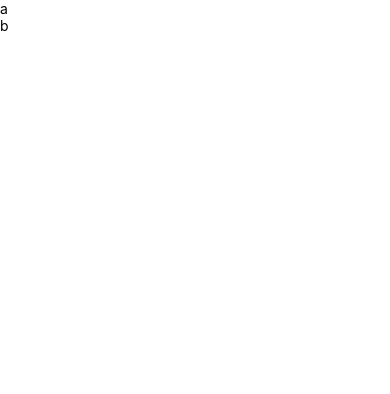
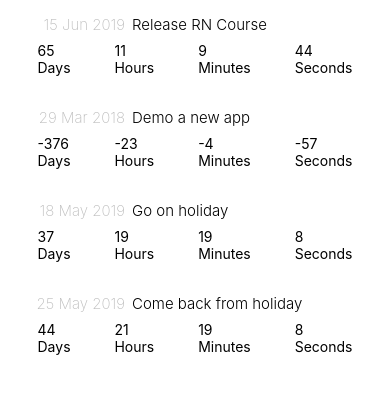
Before and after one commit to dotNesh/countdown-example, a React Native app: screen / in a window 390 px wide. Shown: the top 394 px of the page. Built offline with nearby package versions, Linux system fonts and the light colour scheme.

Commit message:
Creating the component and styling

```diff
--- a/EvenList.js
+++ b/EvenList.js
@@ -1,14 +1,26 @@
 import React, { Component } from 'react';
 import { FlatList, Text } from 'react-native';
+import EventCard from './EventCard';
 
 class EventList extends Component {
+    state = {
+        events: []
+    }
+
+    componentDidMount(){
+        const events = require('./db.json').events.map( e => ({
+            ...e,
+            date: new Date(e.date)
+        }));
+        this.setState({ events })
+    }
+
     render(){
         return(
             <FlatList
-            data={[{ name: 'a'}, { name: 'b' }]}
-            renderItem={
-                ({item}) => <Text>{item.name}</Text>
-            }
+            data={this.state.events}
+            renderItem={({ item }) => <EventCard event={item} />}
+            keyExtractor={item => item.id}
             />
         );
     }
--- /dev/null
+++ b/EventCard.js
@@ -0,0 +1,102 @@
+import React from 'react';
+import { Text, View, StyleSheet } from 'react-native';
+// import PropTypes from ' prop-types';
+import { formatDate, getCountdownParts } from './api';
+
+
+const styles = StyleSheet.create({
+    card: {
+        backgroundColor: '#fff',
+        flex: 1,
+        padding: 10,
+        paddingTop: 10,
+        paddingBottom: 20,
+        margin: 10,
+        marginTop: 5,
+        marginBottom: 5,
+    },
+    cardHeader: {
+        flex: 1,
+        flexDirection: 'row'
+    },
+    date: {
+        fontWeight: '200',
+        fontSize: 15,
+        color: '#bdbdbd',
+        width: '30%',
+        textAlign: 'right'
+    },
+    title: {
+        fontSize: 15,
+        fontWeight: '300',
+        marginLeft: 7,
+        textAlign: 'left'
+    },
+    counterContainer:{
+        flex: 1,
+        flexDirection: 'row',
+        justifyContent: 'space-between',
+        paddingLeft: '5%',
+        paddingRight: '5%'
+    },
+    counter: {
+        width: '25%',
+        flex: 1,
+    },
+    counterText: {
+        fontSize: 40,
+        textAlign: 'center'
+    },
+    counterLabel: {
+        fontSize: 13,
+        fontWeight: '100',
+        color: '#a3a3a3',
+        textAlign: 'center',
+        paddingTop: 0
+    }
+
+})
+
+export default function EventCard({ event }){
+    const {
+        days,
+        hours,
+        minutes,
+        seconds,
+    } = getCountdownParts(event.date);
+
+    return(
+        <View style={styles.card}>
+            <View style={styles.cardHeader}>
+                <Text style={styles.date}>{formatDate(event.date)}</Text>
+                <Text style={styles.title}>{event.title}</Text>
+            </View>
+            <View style={styles.counterContainer}>
+                <View styles={styles.counter}>
+                    <Text styles={styles.counterText}>{days}</Text>
+                    <Text styles={styles.counterLabel}>Days</Text>
+                </View>
+                <View styles={styles.counter}>
+                    <Text styles={styles.counterText}>{hours}</Text>
+                    <Text styles={styles.counterLabel}>Hours</Text>
+                </View>
+                <View styles={styles.counter}>
+                    <Text styles={styles.counterText}>{minutes}</Text>
+                    <Text styles={styles.counterLabel}>Minutes</Text>
+                </View>
+                <View styles={styles.counter}>
+                    <Text styles={styles.counterText}>{seconds}</Text>
+                    <Text styles={styles.counterLabel}>Seconds</Text>
+                </View>
+            </View>
+        </View>
+    )
+}
+
+
+// EventCard.propTypes = {
+//     event: PropTypes.shape({
+//         title: PropTypes.string.isRequired,
+//         date: PropTypes.instanceOf(Date)
+//     }),
+// }
--- /dev/null
+++ b/api.js
@@ -0,0 +1,21 @@
+import moment from 'moment';
+
+export function formatDate(dateString){
+    const parsed = moment(new Date(dateString));
+
+    if(!parsed.isValid()){
+        return dateString;
+    }
+
+    return parsed.format('D MMM YYYY');
+}
+
+export function getCountdownParts(eventDate){
+    const duration = moment.duration(moment(new Date(eventDate)).diff(new Date()));
+    return {
+        days: parseInt(duration.as('days')),
+        hours: duration.get('hours'),
+        minutes: duration.get('minutes'),
+        seconds: duration.get('seconds'),
+    }
+}
--- /dev/null
+++ b/db.json
@@ -0,0 +1,24 @@
+{
+    "events": [
+        {
+            "title":"Release RN Course",
+            "date":"2019-06-15T00:00:00.000Z",
+            "id": "3214513-5676-6543-ytrh-3214567"
+        },
+        {
+            "title":"Demo a new app",
+            "date":"2018-03-29T13:45:18.000Z",
+            "id": "3214590-5676-6543-ytrh-3214567"
+        },
+        {
+            "title":"Go on holiday",
+            "date":"2019-05-18T08:09:24.000Z",
+            "id": "3214545-5676-6543-ytrh-3214567"
+        },
+        {
+            "title":"Come back from holiday",
+            "date":"2019-05-25T10:09:24.000Z",
+            "id": "3214567-5676-6543-ytrh-3214567"
+        }
+    ]
+}
--- a/package.json
+++ b/package.json
@@ -8,6 +8,8 @@
   },
   "dependencies": {
     "expo": "^32.0.0",
+    "moment": "^2.24.0",
+    "prop-types": "^15.7.2",
     "react": "16.5.0",
     "react-native": "https://github.com/expo/react-native/archive/sdk-32.0.0.tar.gz"
   },
```
Also changed, not shown: 1 other file (tests, documents, lock files or other folders).
